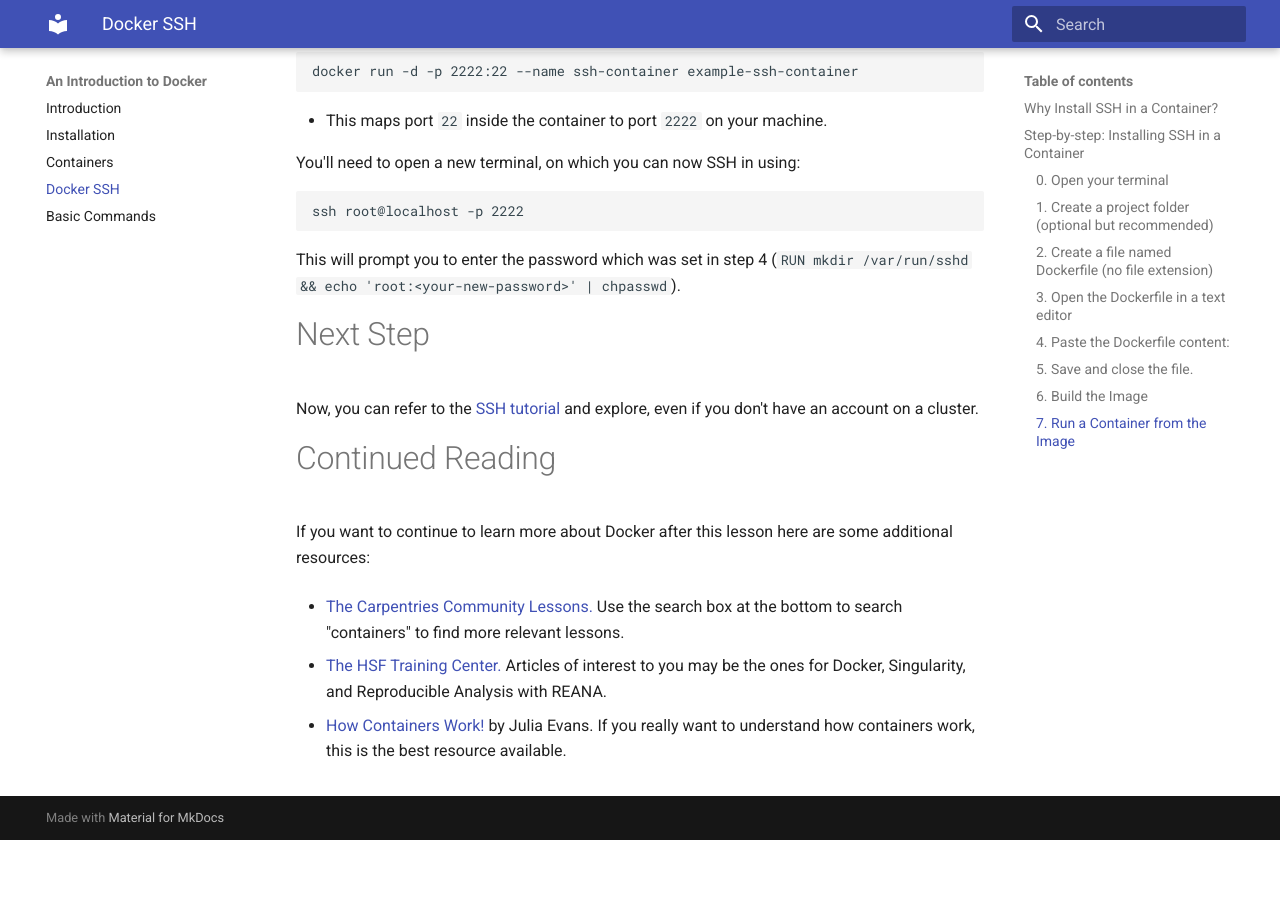
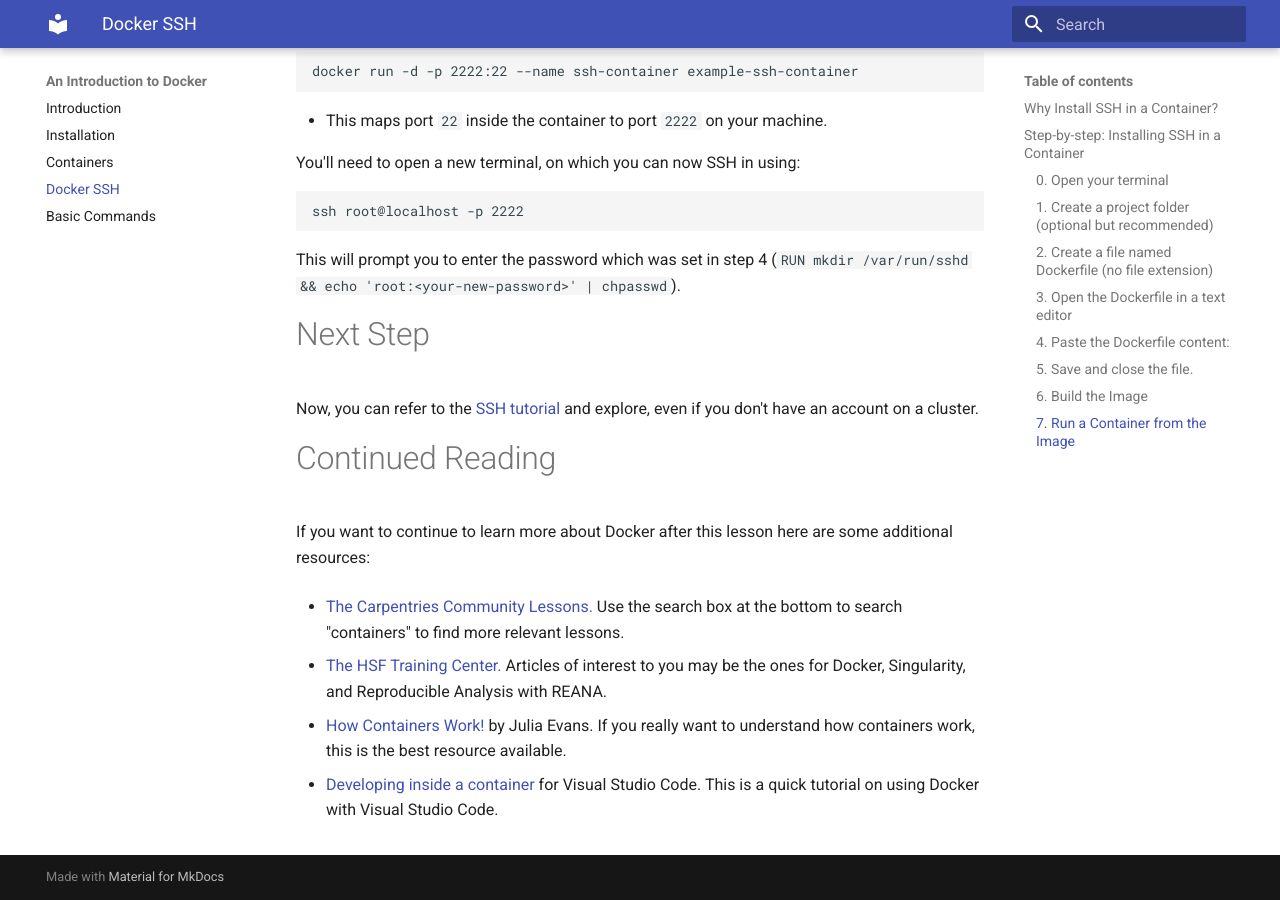
Before and after one commit to det-lab/docker-lesson, an MkDocs documentation site: the page built from docs/03_docker-ssh.md, in a window 1280 px wide and 900 px high, scrolled down 2313 px. Built offline with MkDocs 1.6.1 and Material for MkDocs 9.7.7, drawn with Linux system fonts in a browser that asks for light colours; before the commit the page ends 3153 px from its top, so only the background shows below that.

Commit message:
Additional reading.

```diff
--- a/docs/03_docker-ssh.md
+++ b/docs/03_docker-ssh.md
@@ -97,3 +97,5 @@
 * [The HSF Training Center.](https://hsf-training.org/training-center/) Articles of interest to you may be the ones for Docker, Singularity, and Reproducible Analysis with REANA.
 
 * [How Containers Work!](https://store.wizardzines.com/products/how-containers-work) by Julia Evans. If you really want to understand how containers work, this is the best resource available.
+
+* [Developing inside a container](https://code.visualstudio.com/docs/devcontainers/containers) for Visual Studio Code. This is a quick tutorial on using Docker with Visual Studio Code.
```
Also changed, not shown: README.md (+0 -4 lines).
